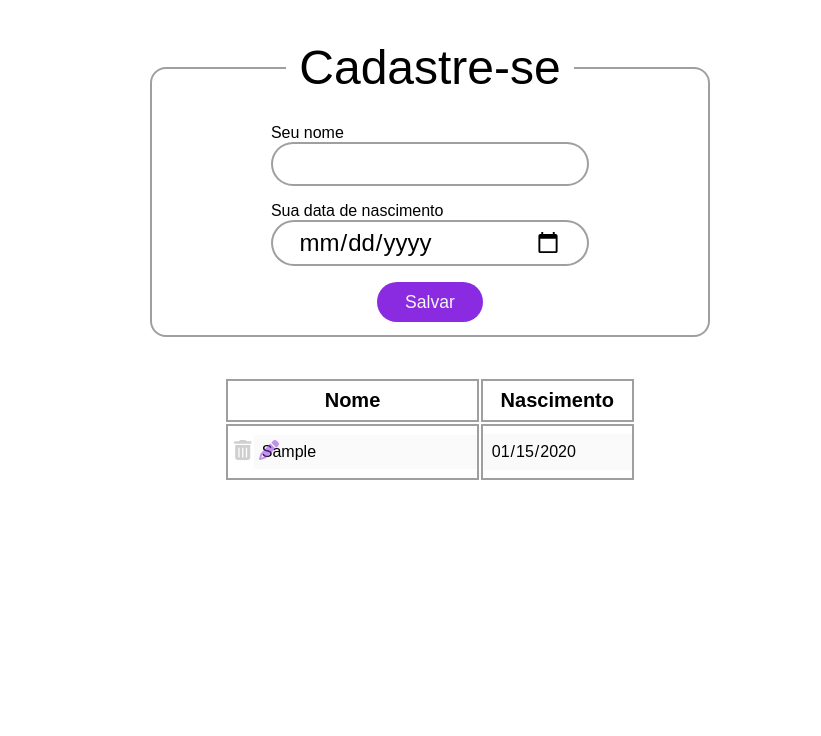
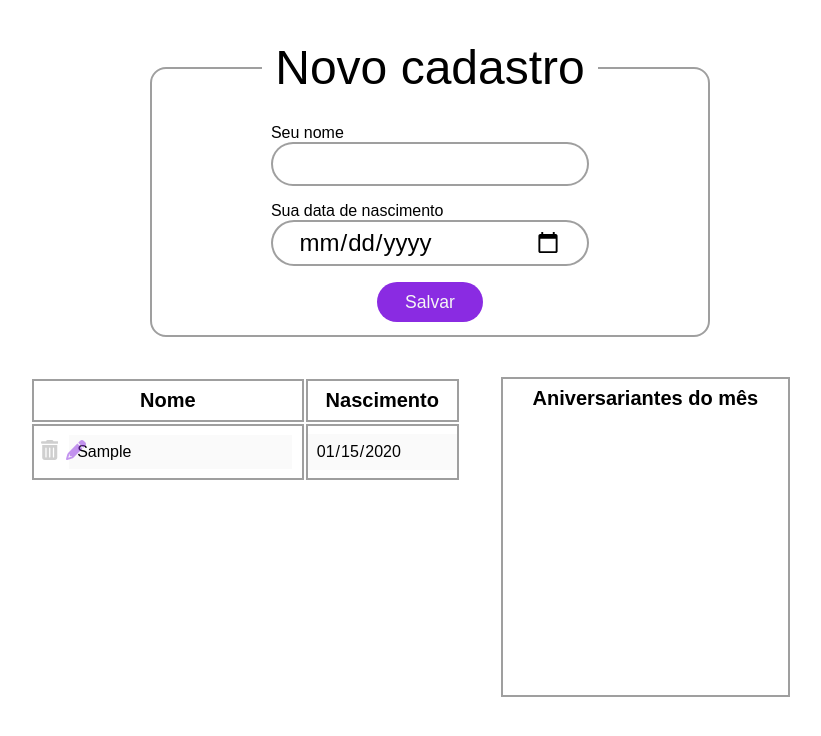
Before and after one commit to lizvidotti91/7-days-of-code, a plain HTML site: page Javascript e DOM/index.html in a window 1280 px wide. Both pictures are taken after typing "Sample", "2020-01-15" into the empty fields and a click on the input "Salvar". Shown: the whole page, without its empty margins (210-1031 px from the left). Drawn offline with Linux system fonts and the light colour scheme.

Commit message:
Dia 06 - JS e DOM

```diff
--- a/Javascript e DOM/app.js
+++ b/Javascript e DOM/app.js
@@ -1,5 +1,5 @@
-let form = document.querySelector('.wrapper-form');
-let table = document.querySelector('.result table');
+let form = document.querySelector('#wrapper-form');
+let table = document.querySelector('#result table');
 
 let labelName = document.querySelector('#label-name');
 let name = document.querySelector('#form-name');
@@ -10,10 +10,30 @@ let span = document.createElement('span');
 
 let indexToRemove;
 
+function birhtMonth() {
+    let date = new Date();
+    let currentMonth = date.getMonth() + 1;
+
+    const list = JSON.parse(localStorage.getItem('pessoas'));
+    if (list) {
+        for (index in list) {
+            let month = list[index].nascimento.split('-').splice(1, 1);
+            if (month == currentMonth) {
+                let newLine = document.createElement('li');
+                newLine.textContent = `
+                    ${list[index].nascimento.split('-').splice(2, 1)} -
+                    ${list[index].nome}
+                `;
+                document.querySelector('.current-birth ul').appendChild(newLine);
+            }
+        }
+    }
+}
+
 function popUp(index) {
     document.querySelector('.pop-up').style.display = 'flex';
     form.style.opacity = .5;
-    document.querySelector('.result').style.opacity = .5;
+    document.querySelector('#result').style.opacity = .5;
     indexToRemove = index;
 }
 
@@ -31,13 +51,13 @@ function removeRow() {
     getData();
     document.querySelector('.pop-up').style.display = 'none';
     form.style.opacity = 1;
-    document.querySelector('.result').style.opacity = 1;
+    document.querySelector('#result').style.opacity = 1;
 }
 
 function cancelAction() {
     document.querySelector('.pop-up').style.display = 'none';
     form.style.opacity = 1;
-    document.querySelector('.result').style.opacity = 1;
+    document.querySelector('#result').style.opacity = 1;
 }
 
 function editRow(index) {
@@ -139,6 +159,8 @@ function setData(e) {
             </tr>
             `;
         getData();
+        document.querySelector('.current-birth ul').innerHTML = ''
+        birhtMonth();
         name.value = '';
         birth.value = '';
     }
@@ -165,3 +187,4 @@ birth.oninvalid = function (evt) {
 };
 
 window.onload = getData();
+window.onload = birhtMonth();
--- a/Javascript e DOM/index.html
+++ b/Javascript e DOM/index.html
@@ -12,9 +12,9 @@
 </head>
 
 <body>
-    <section class="wrapper-form">
+    <section id="wrapper-form">
         <fieldset>
-            <legend>Cadastre-se</legend>
+            <legend>Novo cadastro</legend>
             <form class="form">
                 <label for="form-name" id="label-name">Seu nome
                     <input type="text" name="form-name" id="form-name" required>
@@ -28,13 +28,17 @@
             </form>
         </fieldset>
     </section>
-    <section class="result">
+    <section id="result">
         <table>
             <tr>
                 <th>Nome</th>
                 <th>Nascimento</th>
             </tr>
         </table>
+        <div class="current-birth">
+            <h2>Aniversariantes do mês</h2>
+            <ul></ul>
+        </div>
     </section>
     <section class="pop-up">
         <h2>Tem certeza de que deseja remover este item?</h2>
--- a/Javascript e DOM/style.css
+++ b/Javascript e DOM/style.css
@@ -1,23 +1,24 @@
 *{
     box-sizing: border-box;
     font-family: Arial, Helvetica, sans-serif;
+    list-style-type: none;
     margin: 0;
     padding: 0;
 }
 
-.wrapper-form{
+#wrapper-form{
     margin: 0 auto;
     padding: 5vh;
     width: 50vw;
 }
 
-.wrapper-form fieldset{
+#wrapper-form fieldset{
     border: 2px solid #00000060;
     border-radius: 2vh;
     padding: 1vw;
 }
 
-.wrapper-form fieldset legend{
+#wrapper-form fieldset legend{
     font-size: 6vh;
     padding: 0 1vw;
     text-align: center;
@@ -110,49 +111,73 @@ span{
     box-shadow: 1px 1px 8px #00000090;
 }
 
-.result{
+#result{
+    display: flex;
+    height: 40vh;
     margin: 0 auto;
-    width: 50vw;
+    padding: 0 30vh;
+    width: 100vw;
 }
 
-.result table{
-    height: 10vh;
-    margin: 0 auto;
-    overflow: scroll;
+#result table{
+    display: block;
+    height: 100%;
+    overflow-y: scroll;
     width: 60%;
 }
 
-.result table tr{
+#result .current-birth{
+    border: 2px solid #00000060;
+    height: 100%;
+    margin: 0 5vh;
+    overflow-y: scroll;
+    padding: 1vh;
+    width: 40%;
+}
+
+.current-birth h2,
+.current-birth ul{
+    font-size: 2.5vh;
+    text-align: center;
+}
+
+.current-birth ul li{
+    padding: 1vh 0;
+}
+
+#result table tr{
     font-size: 2vh;
     position: relative;
+    width: 100%;
 }
 
-.result table tr th{
+#result table tr th{
     font-size: 2.5vh;
 }
 
-.result table tr td,
-.result table tr th{
+#result table tr td,
+#result table tr th{
     border: 2px solid #00000060;
     padding: 1vh 0;
     text-align: center;
+    width: 80%;
 }
 
-.result table tr td input:disabled,
-.result table tr td input{
+#result table tr td input:disabled,
+#result table tr td input{
     color: black;
     font-size: 2vh;
 }
 
-.result table tr td input:disabled{
+#result table tr td input:disabled{
     border: none;
 }
 
-.result table tr td input{
+#result table tr td input{
     padding: 1vh;
 }
 
-.result table tr td:first-child input{
+#result table tr td:first-child input{
     margin-left: 2vw;
 }
 
```
Also changed, not shown: Javascript e DOM/dia_6.JPG (added), readme.md.
